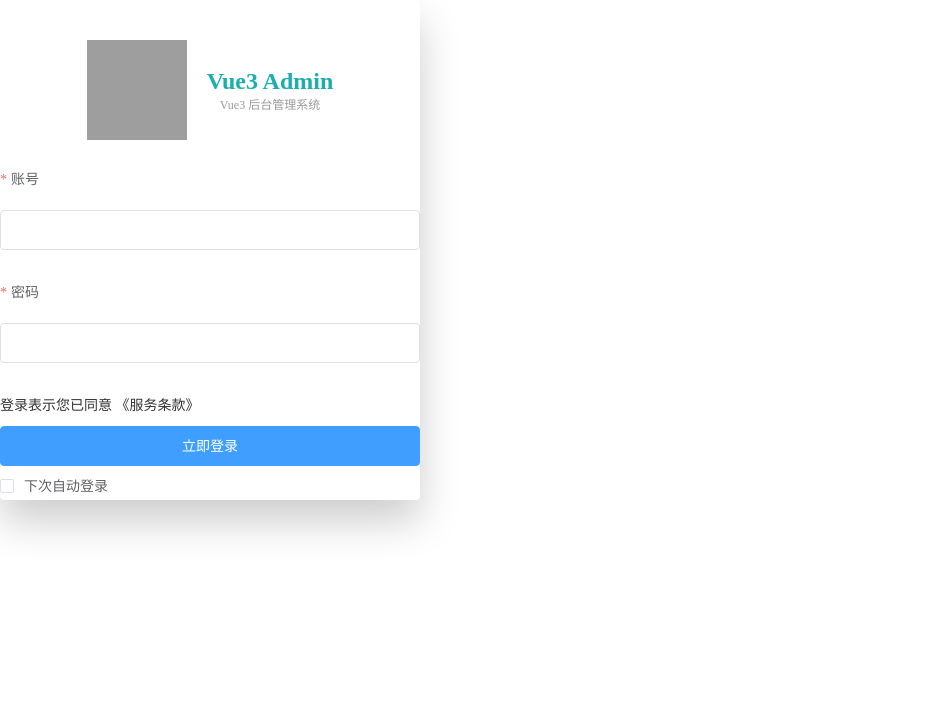
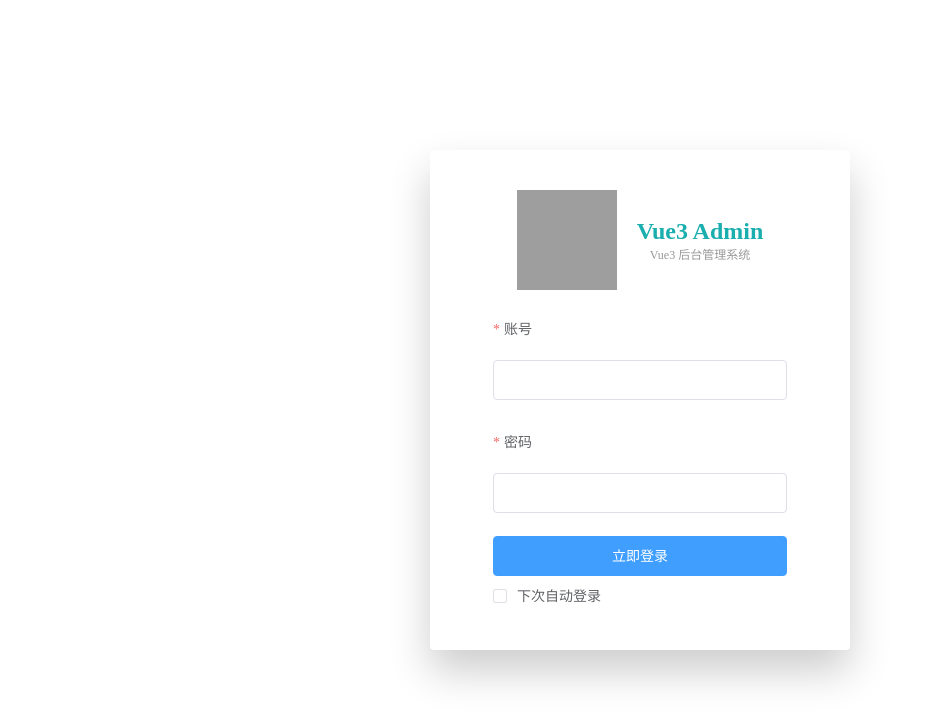
Before and after one commit to Blackn-L/vue3-admin, a Vue app: page /#/login in a window 1280 px wide. Shown: the top 724 px of the page, without its empty margins (0-927 px from the left). Built offline with nearby package versions, Linux system fonts and the light colour scheme; grey boxes are pictures that could not be loaded.

Commit message:
暂时提交

```diff
--- a/src/App.vue
+++ b/src/App.vue
@@ -24,9 +24,10 @@
 import Header from "@/components/Header.vue";
 import Sider from "@/components/Sider.vue";
 import Footer from "@/components/Footer.vue";
-
 import { reactive, toRefs } from "vue";
 import { useRouter } from "vue-router";
+
+import { localGet } from "@/utils";
 
 // 不需要菜单等的路径数组
 const noMenu = ["/login"];
@@ -36,8 +37,19 @@ const state = reactive({
 });
 console.log(router);
 // 监听路由的变化
-router.beforeEach((to) => {
+router.beforeEach((to, from, next) => {
   state.showMenu = !noMenu.includes(to.path);
+  if ((to.path = "/login")) {
+    // 如果是去登录页面，正常跳转
+    next();
+  } else {
+    // 其他页面判断是否有 token
+    if (!localGet("token")) {
+      next({ path: "/login" });
+    } else {
+      next();
+    }
+  }
 });
 // vue
 // This starter template is using Vue 3 experimental <script setup> SFCs
--- a/src/views/Login.vue
+++ b/src/views/Login.vue
@@ -2,7 +2,10 @@
   <div class="login-body">
     <div class="login-container">
       <div class="head">
-        <img class="logo" src="https://s.weituibao.com/1582958061265/mlogo.png" />
+        <img
+          class="logo"
+          src="https://s.weituibao.com/1582958061265/mlogo.png"
+        />
         <div class="name">
           <div class="title">Vue3 Admin</div>
           <div class="tips">Vue3 后台管理系统</div>
@@ -16,25 +19,30 @@
         class="login-form"
       >
         <el-form-item label="账号" prop="username">
-          <el-input type="text" v-model.trim="ruleForm.username" autocomplete="off"></el-input>
+          <el-input
+            type="text"
+            v-model.trim="ruleForm.username"
+            autocomplete="off"
+          ></el-input>
         </el-form-item>
         <el-form-item label="密码" prop="password">
-          <el-input type="text" v-model.trim="ruleForm.password" autocomplete="off"></el-input>
+          <el-input
+            type="text"
+            v-model.trim="ruleForm.password"
+            autocomplete="off"
+          ></el-input>
         </el-form-item>
         <el-form-item>
-          <div style="color: #333">
+          <!-- <div style="color: #333">
             登录表示您已同意
             <a>《服务条款》</a>
-          </div>
-          <el-button style="width: 100%" type="primary" @click="submitForm">立即登录</el-button>
-          <el-checkbox
-            v-model="checked"
-            @change="
-            () => {
-              checked = !checked;
-            }
-            "
-          >下次自动登录</el-checkbox>
+          </div> -->
+          <el-button style="width: 100%" type="primary" @click="submitForm"
+            >立即登录</el-button
+          >
+          <el-checkbox v-model="checked" @change="!checkbox"
+            >下次自动登录</el-checkbox
+          >
         </el-form-item>
       </el-form>
     </div>
@@ -50,64 +58,73 @@ export default {
   name: "Login",
   setup() {
     // el-form 组件接收一个 ref 属性，Vue 3.0 需要这样声明
-    const loginForm = ref(null)
+    const loginForm = ref(null);
     const state = reactive({
       ruleForm: {
-        username: '',
-        password: ''
+        username: "",
+        password: "",
       },
       checked: false,
       // 表单验证判断
       rules: {
         username: [
-          { required: 'true', message: '账户不能为空', trigger: 'blur' }
+          { required: "true", message: "账户不能为空", trigger: "blur" },
         ],
         password: [
-          { required: 'true', message: '密码不能为空', trigger: 'blur' }
-        ]
-      }
-    })
+          { required: "true", message: "密码不能为空", trigger: "blur" },
+        ],
+      },
+    });
 
     // 表单提交
     const submitForm = async () => {
       loginForm.value.validate((valid) => {
         if (valid) {
           // /adminUser/login 登录接口路径
-          axios.post('/adminUser/login', {
-            userName: state.ruleForm.username || '',
-            password: md5(state.ruleForm.password),
-            // 密码用 md5 加密
-          }).then(res => {
-            // 返回一个 token，在请求别的接口时要带上，管理员权限
-            // 存到 localStorage 里面。
-            localSet('token', res)
-            // 登录成功跳转
-            window.location.href = '/'
-          }).catch(e => console.log(e))
+          axios
+            .post("/adminUser/login", {
+              userName: state.ruleForm.username || "",
+              password: md5(state.ruleForm.password),
+              // 密码用 md5 加密
+            })
+            .then((res) => {
+              // 返回一个 token，在请求别的接口时要带上，管理员权限
+              // 存到 localStorage 里面。
+              localSet("token", res);
+              // 登录成功跳转，用 router.push 跳转的话，页面不会刷新，无法执行 localGet('token')
+              window.location.href = "/";
+            })
+            .catch((e) => console.log(e));
         } else {
-          console.log('校验错误')
           return false;
         }
-      })
-    }
+      });
+    };
 
     // 重置
     const resetForm = () => {
       // loginForm 能拿到 el-form 的重制方法
       loginForm.value.resetFields();
-    }
+    };
 
     return {
       ...toRefs(state),
       loginForm,
       submitForm,
-      resetForm
-    }
+      resetForm,
+    };
   },
 };
 </script>
 
 <style scoped>
+.login-body {
+  display: flex;
+  justify-content: center;
+  align-items: center;
+  width: 100%;
+  background-color: #fff;
+}
 .login-container {
   width: 420px;
   height: 500px;
@@ -138,4 +155,14 @@ export default {
   color: #999;
   text-align: center;
 }
+.login-form {
+  width: 70%;
+  margin: 0 auto;
+}
+.login-form ::v-deep .el-form--label-top .el-form-item__label {
+  padding: 0;
+}
+.login-form ::v-deep .el-form-item {
+  margin-bottom: 10;
+}
 </style>
```
